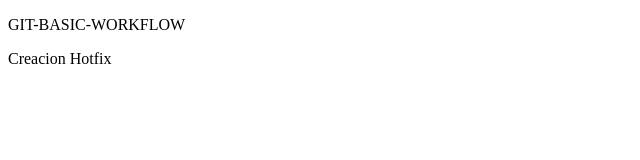
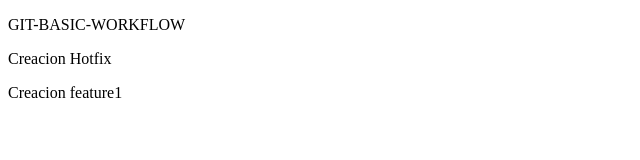
Before and after one commit to Duvan289/Prueba_Flujo, a plain HTML site: page index.html in a window 1280 px wide. Shown: the whole page, without its empty margins (0-640 px from the left). Drawn offline with Linux system fonts and the light colour scheme.

Commit message:
Cambio feature1

```diff
--- a/index.html
+++ b/index.html
@@ -9,5 +9,6 @@
 <body>
   <p>GIT-BASIC-WORKFLOW</p>
   <p>Creacion Hotfix</p>
+  <p>Creacion feature1</p>
 </body>
 </html>
```
